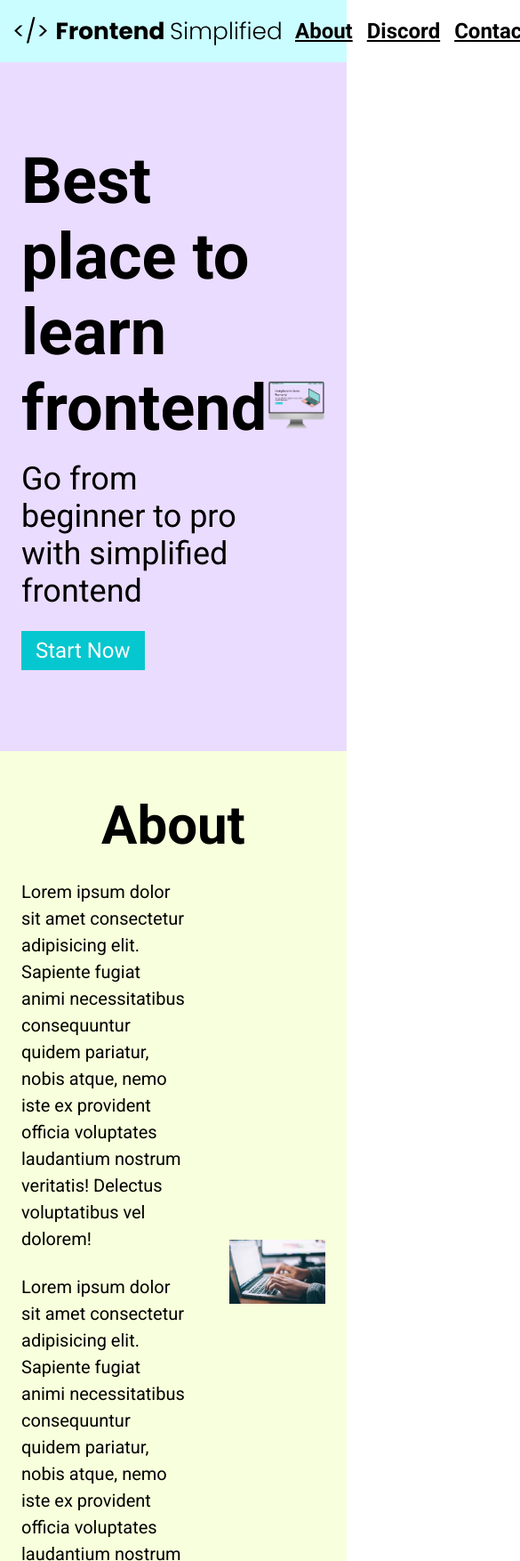
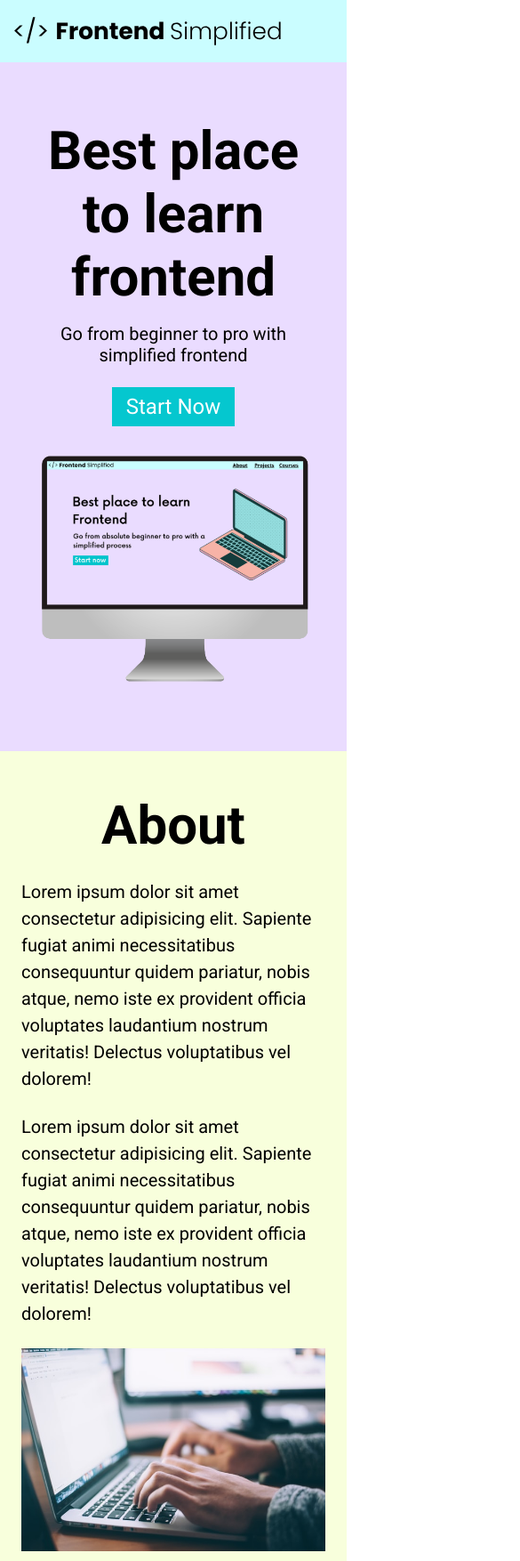
Before and after one commit to NunezAN/project_07, a plain HTML site: page index.html in a window 390 px wide. Shown: the top 1754 px of the page at 89% size, 585 px wide, since content can reach past the window. Drawn offline with Linux system fonts and the light colour scheme.

Commit message:
added media css to adjust for smaller screens

```diff
--- a/index.html
+++ b/index.html
@@ -19,12 +19,12 @@
       </nav>
       <header>
         <div class="row">
-          <div>
+          <div class="home__description">
             <h1>Best place to learn frontend</h1>
             <p class="header_p">
               Go from beginner to pro with simplified frontend
             </p>
-            <button>Start Now</button>
+            <button class="home__description_button">Start Now</button>
           </div>
           <figure>
             <img src="./assets/laptop.png" alt="Home page image" />
--- a/style.css
+++ b/style.css
@@ -16,7 +16,7 @@ nav{
 header{
     background-color: #eadcff;
     height: calc(100vh - 70px);
-    padding: 24px;
+    padding: 36px;
     display: flex;
     align-items: center;
     justify-content: center;
@@ -110,6 +110,7 @@ form{
     max-width: 600px;
     display: flex;
     flex-direction: column;
+    padding: 0 24px;
 }
 input, textarea{
     margin-bottom: 24px;
@@ -133,3 +134,56 @@ footer{
 .footer__link{
     padding: 0 16px;
 }
+/*Small phone, tablets, large smartphones*/
+@media(max-width: 728px){
+    .row{
+        flex-direction: column;
+
+    }
+    .home__description{
+        margin-bottom: 24px;
+        display: flex;
+        flex-direction: column;
+        align-items: center;
+    }
+    h1{
+        text-align: center;
+        font-size: 60px;
+    }
+    .header_p{
+        text-align: center;
+        font-size: 20px;
+    }
+    .home__description_button{
+       max-width: 240px;
+    }
+    ul{
+        display: none;
+    }
+    .section__description{
+        flex-direction: column;
+
+    }
+    .section__description--wrapper{
+        width: 100%;
+    }
+    .about__image--wrapper{
+        width: 100%;
+    }
+    #discord .section__description{
+        flex-direction: column-reverse;
+    }
+    footer{
+        padding: 48px 24px;
+    }
+    .footer__img{
+        max-width: 360px;
+    }
+    .footer__link{
+        padding: 4px;
+        font-size: 18px;
+    }
+    .footer__links{
+        margin-bottom: 24px;
+    }
+}
```
